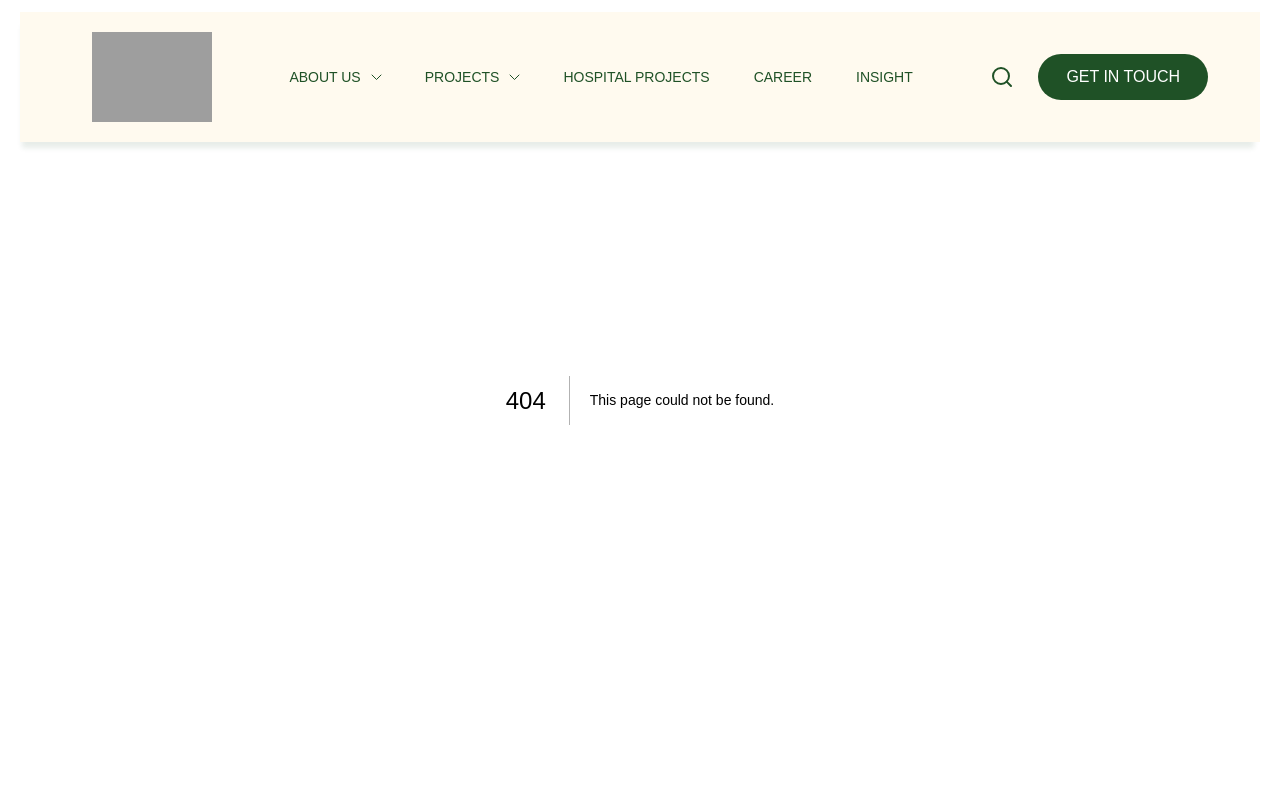
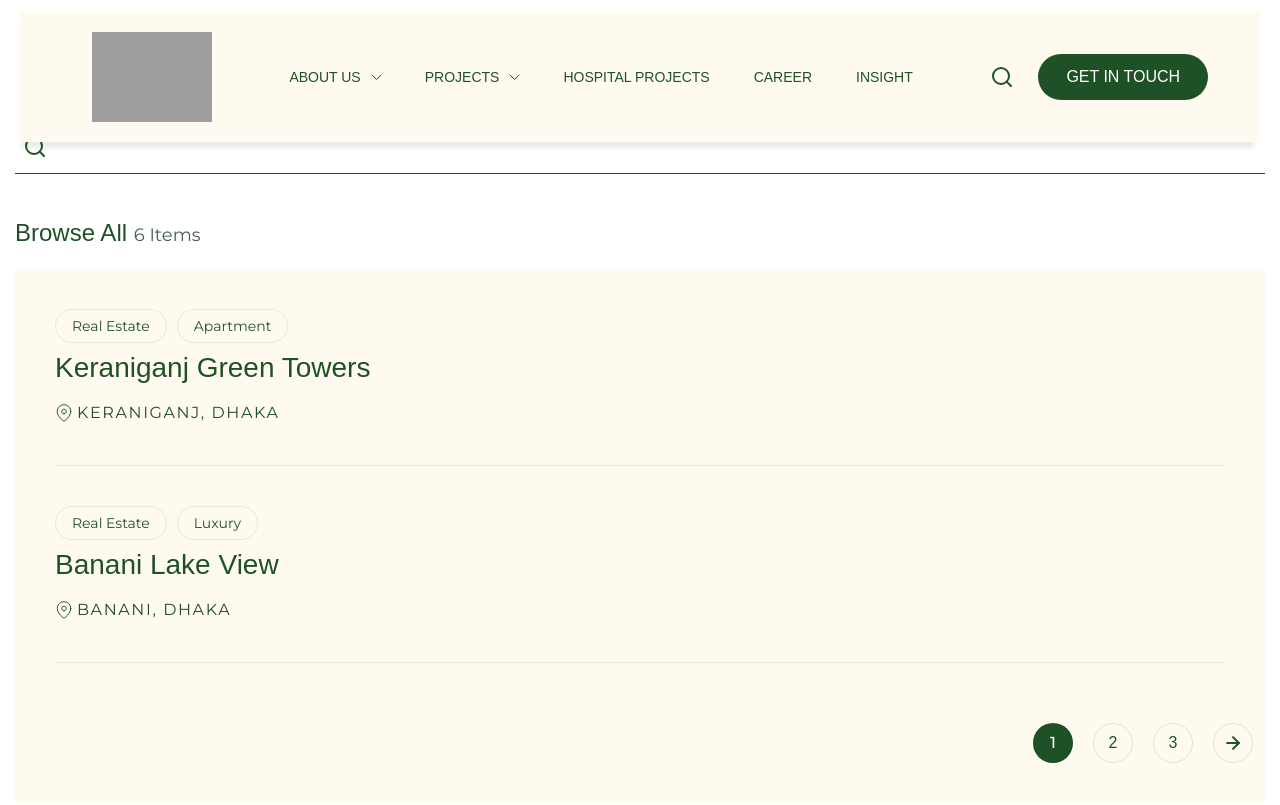
Before and after one commit to abdul-muhaimin-toha/eqt, a Next.js app: page /search in a window 1280 px wide. Before the commit this address had no page. Shown: the top 805 px of the page. Built offline with nearby package versions, Linux system fonts and the light colour scheme; grey boxes are pictures that could not be loaded; a web font is replaced by a local one.

Commit message:
feat: search page done

```diff
--- /dev/null
+++ b/app/search/page.jsx
@@ -0,0 +1,202 @@
+'use client';
+
+import { useState } from 'react';
+import { useForm } from 'react-hook-form';
+import Location from '@/components/icons/location';
+import Link from 'next/link';
+import Search from '@/components/icons/search';
+import ArrowLeft from '@/components/icons/arrow-left';
+import ArrowRight from '@/components/icons/arrow-right';
+
+const projects = [
+   {
+      id: 1,
+      title: 'Keraniganj Green Towers',
+      categories: ['Real Estate', 'Apartment'],
+      location: 'Keraniganj, Dhaka',
+   },
+   {
+      id: 2,
+      title: 'Banani Lake View',
+      categories: ['Real Estate', 'Luxury'],
+      location: 'Banani, Dhaka',
+   },
+   {
+      id: 3,
+      title: 'Chattogram Residency',
+      categories: ['Apartment', 'Modern'],
+      location: 'Chattogram',
+   },
+   {
+      id: 4,
+      title: 'Gulshan Heights',
+      categories: ['Luxury', 'Apartment'],
+      location: 'Gulshan, Dhaka',
+   },
+   {
+      id: 5,
+      title: 'Uttara Modern Complex',
+      categories: ['Real Estate'],
+      location: 'Uttara, Dhaka',
+   },
+   {
+      id: 6,
+      title: 'Sylhet Garden',
+      categories: ['Apartment'],
+      location: 'Sylhet',
+   },
+];
+
+const itemsPerPage = 2;
+
+const ProjectResult = ({ project }) => {
+   return (
+      <article className="search-result project-result">
+         <div className="result-content">
+            <span className="category">
+               {project.categories.map((cat, index) => (
+                  <Link key={index} href="/">
+                     {cat}
+                  </Link>
+               ))}
+            </span>
+            <h2>
+               <Link href="/">{project.title}</Link>
+            </h2>
+            <div className="project-location">
+               <Location />
+               <span className="text-uppercase body-two-caps">
+                  {project.location}
+               </span>
+            </div>
+         </div>
+      </article>
+   );
+};
+
+export default function SearchPage() {
+   const { register, handleSubmit } = useForm();
+   const [results, setResults] = useState(projects);
+   const [currentPage, setCurrentPage] = useState(1);
+
+   const totalPages = Math.ceil(results.length / itemsPerPage);
+
+   const onSubmit = (data) => {
+      const searchTerm = data.search?.toLowerCase() || '';
+      const filtered = projects.filter(
+         (p) =>
+            p.title.toLowerCase().includes(searchTerm) ||
+            p.categories.some((c) => c.toLowerCase().includes(searchTerm)) ||
+            p.location.toLowerCase().includes(searchTerm)
+      );
+      setResults(filtered);
+      setCurrentPage(1);
+   };
+
+   const paginatedResults = results.slice(
+      (currentPage - 1) * itemsPerPage,
+      currentPage * itemsPerPage
+   );
+
+   const handlePageClick = (e, page) => {
+      e.preventDefault();
+      if (page >= 1 && page <= totalPages) {
+         setCurrentPage(page);
+      }
+   };
+
+   return (
+      <section className="search-results-wrapper bg-white">
+         <div className="container">
+            <form
+               className="search-heading bg-white"
+               onSubmit={handleSubmit(onSubmit)}
+            >
+               <input
+                  type="search"
+                  className="search-input bg-white"
+                  {...register('search')}
+                  id="search-input"
+               />
+               <button type="submit" className="search-button">
+                  <Search />
+               </button>
+            </form>
+
+            <div className="search-results-header">
+               <span className="heading-h4 font-primary">Browse All </span>
+               <span className="inter-body-one color-two">
+                  {results.length} Items
+               </span>
+            </div>
+
+            <div className="search-results-container">
+               {paginatedResults.length > 0 ? (
+                  paginatedResults.map((project) => (
+                     <ProjectResult key={project.id} project={project} />
+                  ))
+               ) : (
+                  <p className="heading-h5 font-primary">No results found</p>
+               )}
+            </div>
+
+            {/* Pagination */}
+            {results.length > 0 && (
+               <div className="search-pagination">
+                  <nav className="navigation pagination">
+                     <div className="nav-links projects-pagination">
+                        {currentPage > 1 && (
+                           <button
+                              type="button"
+                              className="prev page-numbers"
+                              onClick={(e) =>
+                                 handlePageClick(e, currentPage - 1)
+                              }
+                           >
+                              <ArrowLeft />
+                           </button>
+                        )}
+
+                        {Array.from(
+                           { length: totalPages },
+                           (_, i) => i + 1
+                        ).map((page) =>
+                           page === currentPage ? (
+                              <span
+                                 key={page}
+                                 aria-current="page"
+                                 className="page-numbers current"
+                              >
+                                 {page}
+                              </span>
+                           ) : (
+                              <button
+                                 type="button"
+                                 key={page}
+                                 className="page-numbers"
+                                 onClick={(e) => handlePageClick(e, page)}
+                              >
+                                 {page}
+                              </button>
+                           )
+                        )}
+
+                        {currentPage < totalPages && (
+                           <button
+                              type="button"
+                              className="next page-numbers"
+                              onClick={(e) =>
+                                 handlePageClick(e, currentPage + 1)
+                              }
+                           >
+                              <ArrowRight />
+                           </button>
+                        )}
+                     </div>
+                  </nav>
+               </div>
+            )}
+         </div>
+      </section>
+   );
+}
```
